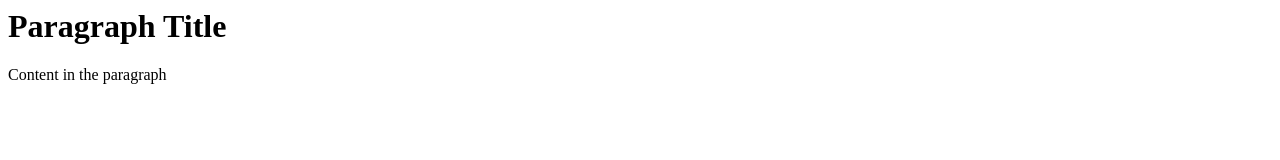
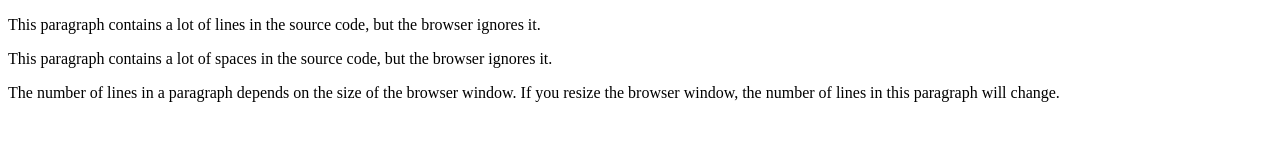
Before and after one commit to Rahul4ios/LearnGithubPages, a plain HTML site: page index.html in a window 1280 px wide. Drawn offline with Linux system fonts and the light colour scheme.

Commit message:
modified content in index file

```diff
--- a/index.html
+++ b/index.html
@@ -1,9 +1,26 @@
+<!DOCTYPE html>
 <html>
-    <head>
-        <title> Github Page </title>
-    </head>
-    <body>
-        <h1>Paragraph Title</h1>
-        <p>Content in the paragraph</p>
-    </body>
+<body>
+
+<p>
+This paragraph
+contains a lot of lines
+in the source code,
+but the browser
+ignores it.
+</p>
+
+<p>
+This paragraph
+contains      a lot of spaces
+in the source     code,
+but the    browser
+ignores it.
+</p>
+
+<p>
+The number of lines in a paragraph depends on the size of the browser window. If you resize the browser window, the number of lines in this paragraph will change.
+</p>
+
+</body>
 </html>
```
